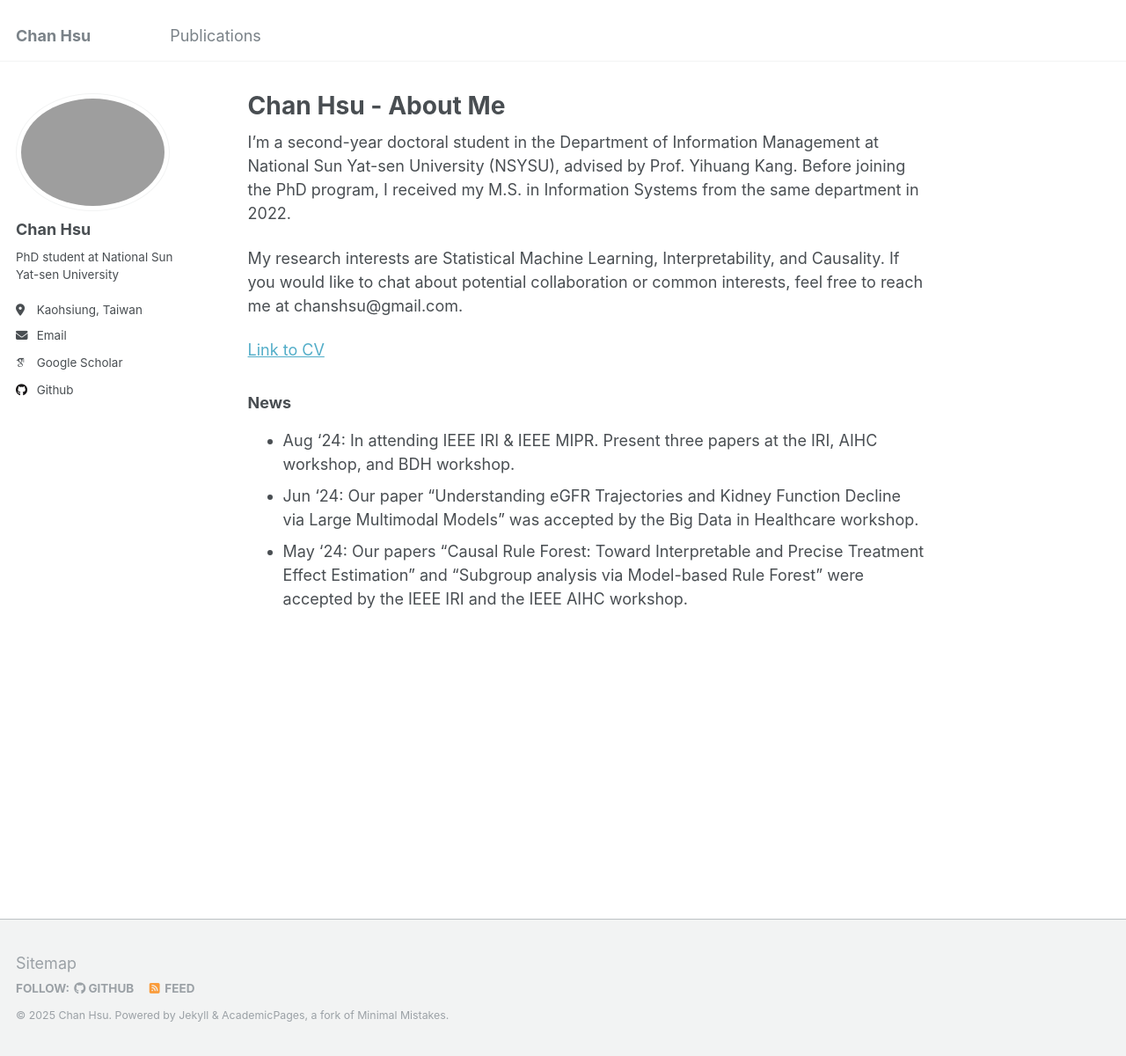
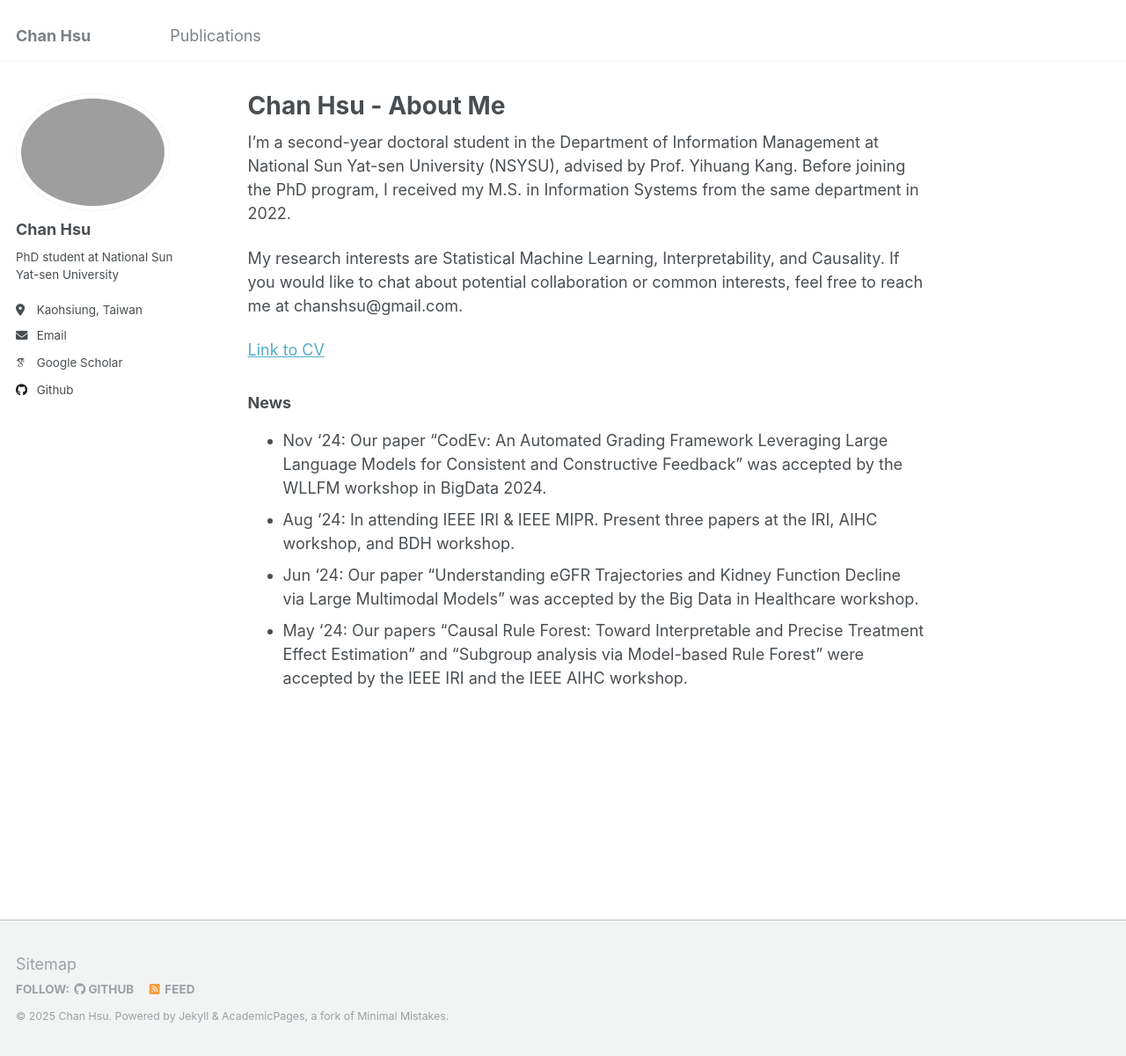
Before and after one commit to chanshsu/chanshsu.github.io, a Jekyll site: the page built from _pages/about.md, in a window 1280 px wide and 1200 px high. Shown: the whole window at 88% size. Built offline with Jekyll 4.4.1, drawn with Linux system fonts in a browser that asks for light colours; some web fonts are replaced.

Commit message:
Update about.md

```diff
--- a/_pages/about.md
+++ b/_pages/about.md
@@ -13,6 +13,7 @@ My research interests are Statistical Machine Learning, Interpretability, and Ca
 [Link to CV](files/ChanHsu_CV_pub.pdf)
 
 ### News
+- Nov '24: Our paper "CodEv: An Automated Grading Framework Leveraging Large Language Models for Consistent and Constructive Feedback" was accepted by the WLLFM workshop in BigData 2024.
 - Aug '24: In attending IEEE IRI & IEEE MIPR. Present three papers at the IRI, AIHC workshop, and BDH workshop.
 - Jun '24: Our paper "Understanding eGFR Trajectories and Kidney Function Decline via Large Multimodal Models" was accepted by the Big Data in Healthcare workshop.
 - May '24: Our papers "Causal Rule Forest: Toward Interpretable and Precise Treatment Effect Estimation" and "Subgroup analysis via Model-based Rule Forest" were accepted by the IEEE IRI and the IEEE AIHC workshop.
```
